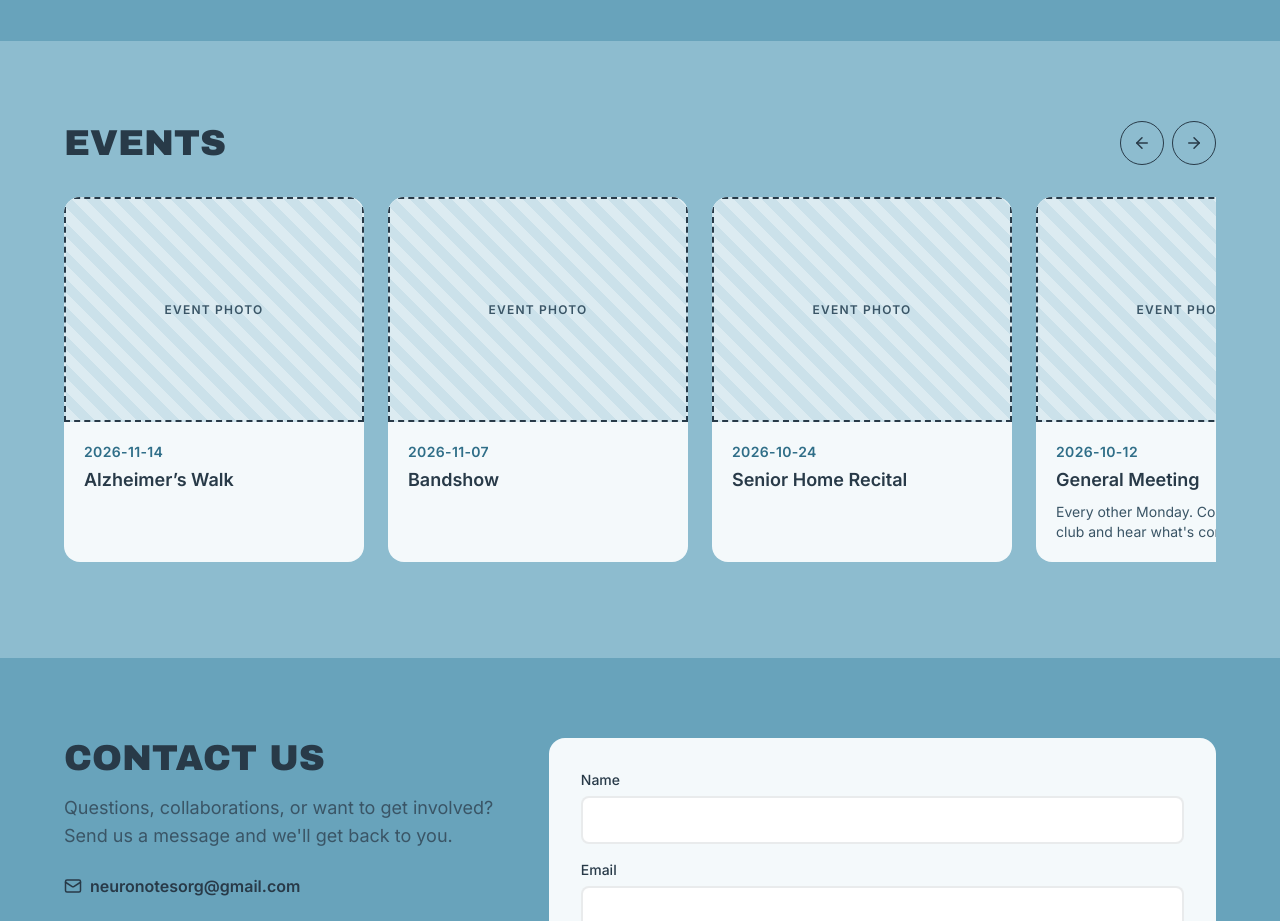
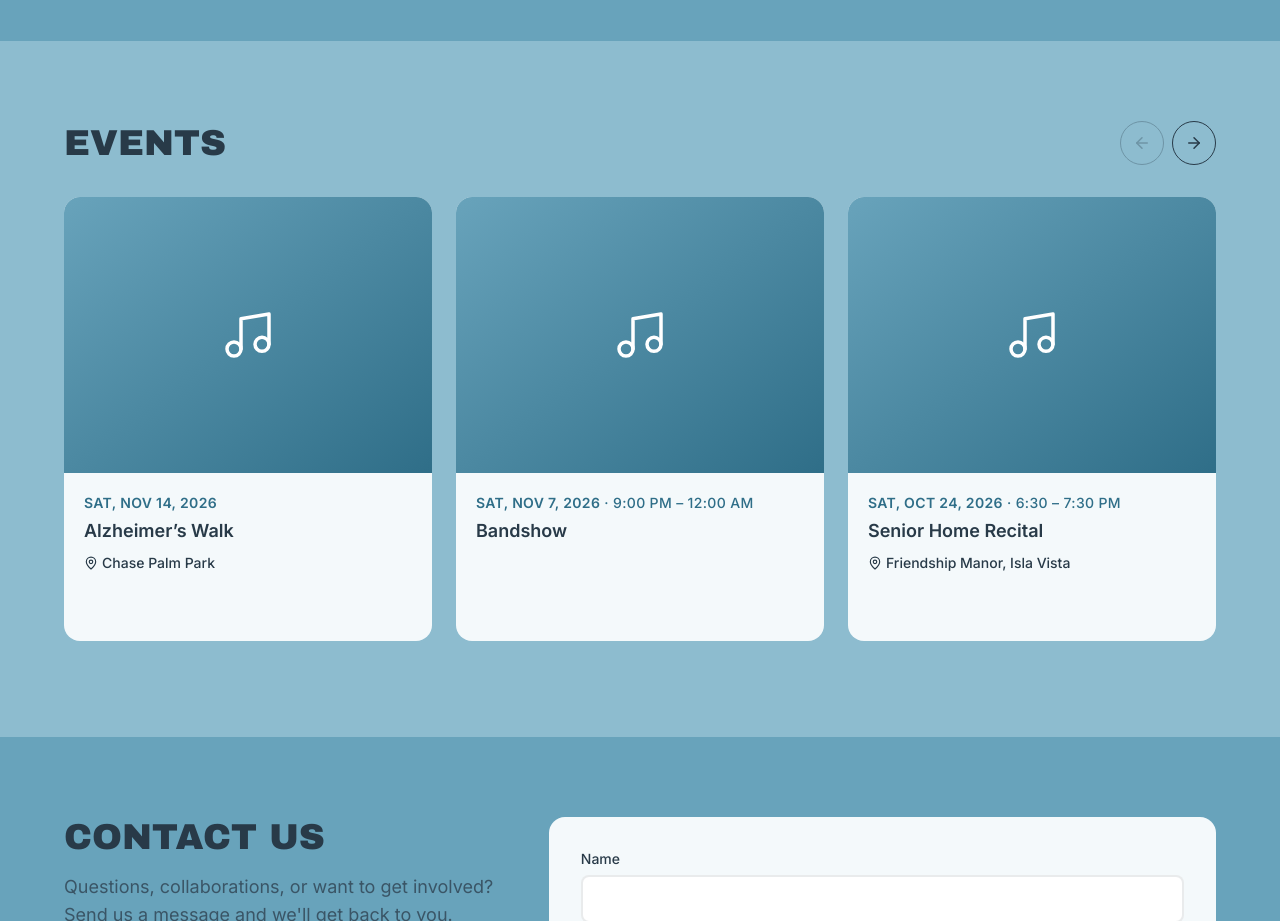
Before and after one commit to AbhijeetDutta1/neuronoteswebsite, a Next.js app: page / in a window 1280 px wide. Shown: the part 1000-1921 px from the top of the page. Built offline with nearby package versions, Linux system fonts and the light colour scheme.

Commit message:
Page event scroller three cards at a time and show times and locations

```diff
--- a/components/home/EventScroller.tsx
+++ b/components/home/EventScroller.tsx
@@ -1,19 +1,33 @@
 "use client";
 
-import { useRef } from "react";
-import { ArrowLeft, ArrowRight } from "lucide-react";
-import { events } from "@/lib/events";
+import { useEffect, useRef, useState } from "react";
+import { ArrowLeft, ArrowRight, MapPin, Music } from "lucide-react";
+import { formatEventDate, sortedEvents } from "@/lib/events";
 
 export default function EventScroller() {
   const trackRef = useRef<HTMLDivElement>(null);
+  const [atStart, setAtStart] = useState(true);
+  const [atEnd, setAtEnd] = useState(false);
 
-  // Scroll the row by one card (card width + gap)
+  // Grey out an arrow when there's nothing more in that direction
+  const updateEnds = () => {
+    const track = trackRef.current;
+    if (!track) return;
+    setAtStart(track.scrollLeft <= 1);
+    setAtEnd(track.scrollLeft + track.clientWidth >= track.scrollWidth - 1);
+  };
+
+  useEffect(() => {
+    updateEnds();
+    window.addEventListener("resize", updateEnds);
+    return () => window.removeEventListener("resize", updateEnds);
+  }, []);
+
+  // Scroll by one page: the visible width plus the 24px gap, i.e. 3 cards on desktop
   const scroll = (dir: number) => {
     const track = trackRef.current;
     if (!track) return;
-    const card = track.firstElementChild as HTMLElement | null;
-    const step = card ? card.offsetWidth + 24 : 300;
-    track.scrollBy({ left: step * dir, behavior: "smooth" });
+    track.scrollBy({ left: (track.clientWidth + 24) * dir, behavior: "smooth" });
   };
 
   return (
@@ -21,31 +35,46 @@
       <div className="mb-8 flex items-center justify-between">
         <h2 className="font-display text-3xl uppercase md:text-4xl">Events</h2>
         <div className="flex gap-2">
-          <ScrollButton onClick={() => scroll(-1)} label="Previous events">
+          <ScrollButton onClick={() => scroll(-1)} disabled={atStart} label="Previous events">
             <ArrowLeft size={18} />
           </ScrollButton>
-          <ScrollButton onClick={() => scroll(1)} label="Next events">
+          <ScrollButton onClick={() => scroll(1)} disabled={atEnd} label="Next events">
             <ArrowRight size={18} />
           </ScrollButton>
         </div>
       </div>
 
-      <div ref={trackRef} className="scrollbar-thin flex snap-x snap-mandatory gap-6 overflow-x-auto pb-4">
-        {events.map((event) => (
+      <div
+        ref={trackRef}
+        onScroll={updateEnds}
+        className="scrollbar-thin flex snap-x snap-mandatory gap-6 overflow-x-auto pb-4"
+      >
+        {sortedEvents.map((event) => (
           <article
             key={event.id}
-            className="w-[80%] shrink-0 snap-start overflow-hidden rounded-2xl bg-card sm:w-[300px]"
+            className="w-full shrink-0 snap-start overflow-hidden rounded-2xl bg-card sm:w-[calc((100%-1.5rem)/2)] lg:w-[calc((100%-3rem)/3)]"
           >
             {event.image ? (
               // eslint-disable-next-line @next/next/no-img-element
               <img src={event.image} alt={event.title} className="aspect-[4/3] w-full object-cover" />
             ) : (
-              <div className="placeholder aspect-[4/3] w-full border-0 border-b-2">Event photo</div>
+              <div className="flex aspect-[4/3] w-full items-center justify-center bg-gradient-to-br from-sky to-sky-deep text-white">
+                <Music size={56} strokeWidth={1.5} />
+              </div>
             )}
             <div className="p-5">
-              <p className="text-sm font-semibold uppercase tracking-wide text-sky-deep">{event.date}</p>
+              <p className="text-sm font-semibold uppercase tracking-wide text-sky-deep">
+                {formatEventDate(event.date)}
+                {event.time && <span className="font-medium normal-case"> · {event.time}</span>}
+              </p>
               <h3 className="mb-2 mt-1 text-lg font-semibold">{event.title}</h3>
-              <p className="text-sm text-ink-soft">{event.description}</p>
+              {event.location && (
+                <p className="mb-2 flex items-center gap-1 text-sm font-medium">
+                  <MapPin size={14} />
+                  {event.location}
+                </p>
+              )}
+              {event.description && <p className="text-sm text-ink-soft">{event.description}</p>}
               {event.link && (
                 <a href={event.link} className="mt-3 inline-block text-sm font-semibold text-sky-deep hover:underline">
                   Learn more →
@@ -61,18 +90,21 @@
 
 function ScrollButton({
   onClick,
+  disabled,
   label,
   children,
 }: {
   onClick: () => void;
+  disabled: boolean;
   label: string;
   children: React.ReactNode;
 }) {
   return (
     <button
       onClick={onClick}
+      disabled={disabled}
       aria-label={label}
-      className="flex h-11 w-11 items-center justify-center rounded-full border border-ink transition hover:border-white hover:text-white"
+      className="flex h-11 w-11 items-center justify-center rounded-full border border-ink transition hover:border-white hover:text-white disabled:cursor-default disabled:opacity-30 disabled:hover:border-ink disabled:hover:text-ink"
     >
       {children}
     </button>
```
